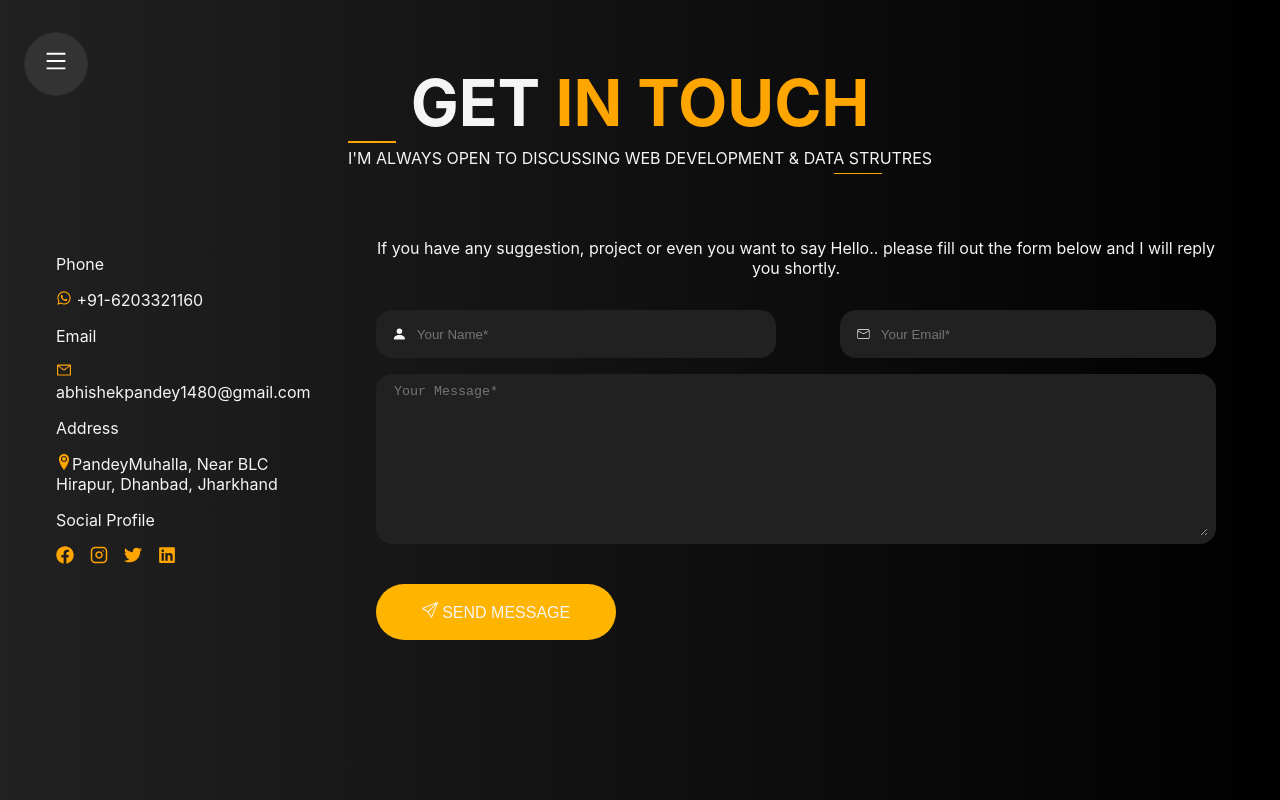
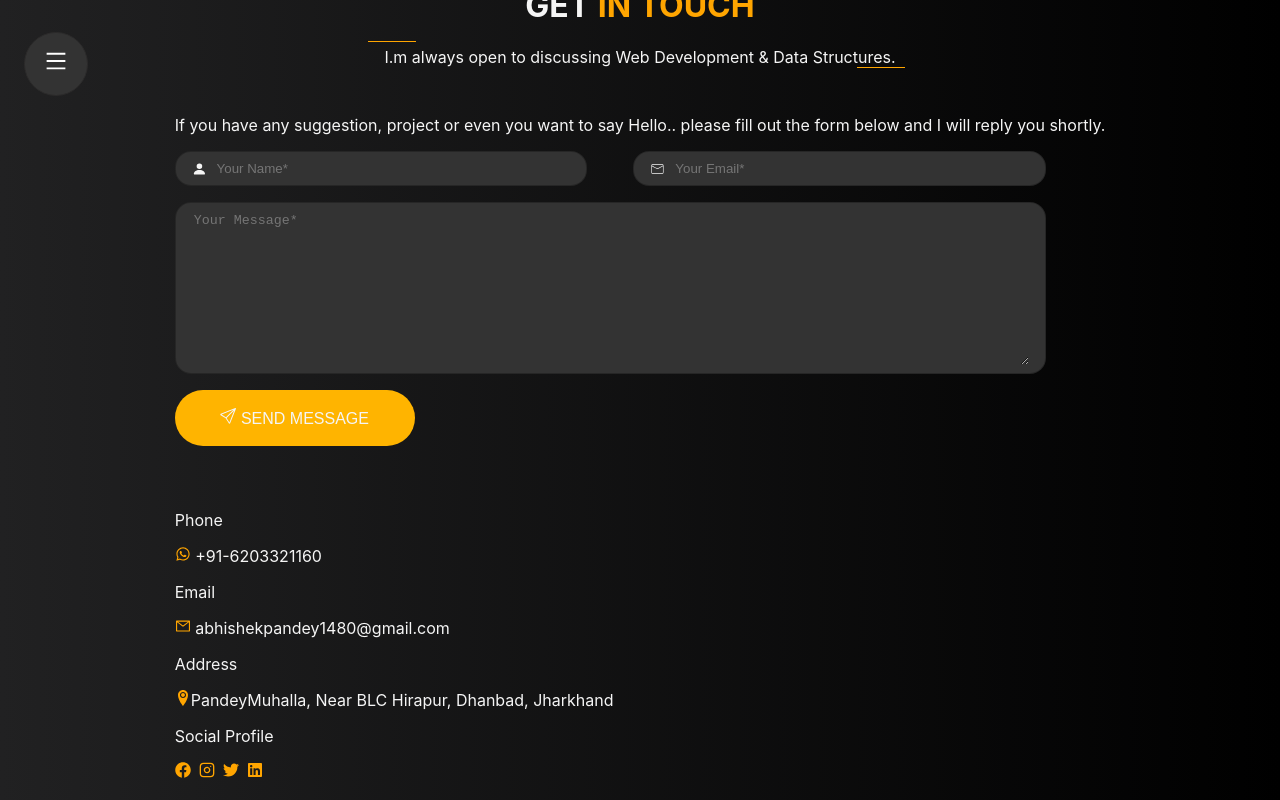
Before and after one commit to Abhishek2262/portfolio, a React (Create React App) app: page /Contact in a window 1280 px wide. Built offline with nearby package versions, Linux system fonts and the light colour scheme.

Commit message:
responsive about page

```diff
--- a/src/Components/Contact.css
+++ b/src/Components/Contact.css
@@ -1,139 +1,102 @@
-.bg-contact{
-    background-image: linear-gradient(to right, rgb(33, 33, 34) , rgb(0, 0, 0));
-    height: 100vh;
-    width: 100vw;
+.bg-contact {
+  background-image: linear-gradient(to right, rgb(33, 33, 34), rgb(0, 0, 0));
+  height: 100%;
+  width: 100%;
   color: whitesmoke;
   position: fixed;
 }
-.contact-cntr{
+
+.contact-cntr {
   display: flex;
+  flex-direction: column;
+  align-items: center;
   justify-content: center;
-    align-items: center;
-    flex-direction: column;
-
-}
-.nav-cnt1{
-    position: fixed;
-}
-.contact-heading{
-    margin-top: 4rem;
-    font-size: 4rem;
+  width: 100vw;
+  height: 100vh;
+  gap: 1rem;
+  overflow-y: scroll;
 }
 .s1{
     color: orange;
 }
-.linecnt{
+.contact-detail-cntr {
+  display: flex;
+}
+.info-dest {
+  padding: 2rem;
+  display: flex;
+  flex-direction: column;
+  gap: 1rem;
+}
+.input-desk {
+  display: flex;
+  flex-direction: column;
+  gap: 1rem;
+  padding: 2rem;
+  text-align: center;
+}
+.subhead p {
+  text-align: center;
+  padding: 0 1rem;
+}
+.linecnt {
   background-color: orange;
-    height: 0.1rem;
+  height: 0.05rem;
   width: 3rem;
   margin-bottom: 5px;
+  /* margin-top: -4rem; */
 }
-.linecnt2{
+.linecnt2 {
   background-color: orange;
-    height: 0.1rem;
+  height: 0.05rem;
   width: 3rem;
-    margin-left: 30.4rem;
-    margin-top: 5px;
+  margin-left: 90%;
+  /* margin-top: 4rem; */
 }
-.contact-detail-cntr{
-    width: 75rem;
-    height: 31rem;
-    margin-top: 2rem;
-    padding: 2rem;
+/* ###### LEFT SIDE CONTACT FORM CONTAINER ###### */
+
+.icon-cnt-social {
   display: flex;
+  gap: 0.5rem;
+}
+.icon-cnt,
+.icon-f {
+  color: orange;
+}
 
+/* ###### RIGHT SIDE CONTACT FORM CONTAINER ###### */
+
+.input-desk form {
+  width: 90%;
 }
-.info-dest{
-    width: 17rem;
-    height: 31rem;
 
+.input-cntr1 {
+  display: grid;
+  grid-template-columns: 1fr 1fr;
+  gap: 5rem;
+  margin-bottom: 1rem;
 }
-.input-desk{
-    width: 70%;
-    height: 31rem;
-    margin-left: 4rem;
-    display: flex;
-    flex-direction: column;
-    text-align: center;
 
-}
-.input-cntr{
-
-    display: flex;
-    flex-wrap: wrap;
-   height: 20rem;
-}
-.input-cntr1{
-    display: flex;
-    margin-top: 2rem;
-
-    gap: 4rem;
-}
-.name-cnt{
-    border-radius: 1rem;
-    background:  rgb(33, 33, 34) ;
-    /* background:  rgb(232, 232, 236) ; */
-    width: 23rem;
+.name-cnt {
+  min-width: 100%;
   display: flex;
   align-items: center;
-    padding-left: 1rem;
-    padding-right: 1rem;
-    border: 0;
-    height: 3rem;
+  border: 1px solid #00000040;
+  background-color: #333333;
+  border-radius: 1rem;
+  padding: 0.5rem 1rem;
+  gap: 0.5rem;
 }
 
-.input-box{
-    margin-left: 0.5rem;
-    color: white;
-    width: 100%;
+.input-box {
   background: none;
   border: none;
-}
-
-.input-box:focus{
+  /* appearance: none; */
+  width: 100%;
   outline: none;
 }
-
-
-.icon-cnt-social{
-    display: flex;
-    flex-direction: row;
-    padding-left: 1rem;
-    gap: 1rem;
-    font-size: large;
-}
-.icon-f:hover, .icon-i:hover, .icon-t:hover, .icon-l:hover{
-    color: white;
-}
-.icon-f, .icon-i, .icon-t,.icon-l{
-    color:orange;
-}
-.email-cnt{
-    border-radius: 1rem;
-    width: 22.5rem;
-    display: flex;
-    align-items: center;
-    height: 3rem;
-    border: 0;
-    padding-left: 1rem;
-    color: white;
-    background:  rgb(33, 33, 34) ;
-}
-.messg-cnt{
-    /* height: 8rem; */
-    width: 100%;
-    background:  rgb(33, 33, 34) ;
-    padding: 0.5rem;
-    border: 0;
-    display: flex;
-    align-items: center;
+.btn-cnt {
   margin-top: 1rem;
-
-    /* height: 3rem; */
-    border-radius: 1rem;
-}
-.btn-cnt{
-    margin-top: 2.5rem;
   float: left;
   width: 15rem;
   height: 3.5rem;
@@ -141,19 +104,43 @@
   border: 0;
   color: whitesmoke;
   border-radius: 2rem;
-    background-color:  rgb(255, 180, 0);
+  background-color: rgb(255, 180, 0);
   transition: 0.5s ease all;
 }
-.btn-cnt:hover{
+.btn-cnt:hover {
   background-color: rgb(52, 52, 52);
 }
-.phn-cnt, .email-cnt1, .address-cnt, .social-cnt{
-    margin: 1rem;
+
+
+/*  ############### MOMBILE VIEW ############## */
+@media only screen and (max-width: 768px) {
+  .contact-detail-cntr {
+    display: flex;
+    flex-direction: column-reverse;
   }
-.icon-cnt{
-    color: orange;
+
+  .contact-heading {
+    margin-top: 20rem;
   }
-@media only screen
-and (max-device-width:780px){
+
+  .subhead {
+    max-width: 70vw;
+  }
+
+  .linecnt2 {
+    margin-left: 80%;
+  }
+
 
 }
+
+/*  ############### TABLET VIEW ############## */
+
+@media only screen and (max-device-width: 960px) {
+    .contact-detail-cntr {
+        display: flex;
+        flex-direction: column-reverse;
+      }
+
+
+}
--- a/src/Components/Contact.js
+++ b/src/Components/Contact.js
@@ -54,9 +54,9 @@ const Contact = () => {
           </h1>
           <div className="subhead">
             <div className="linecnt"></div>
-            <div>
-              I'M ALWAYS OPEN TO DISCUSSING WEB DEVELOPMENT & DATA STRUTRES
-            </div>
+            <p>
+             I.m always open to discussing Web Development & Data Structures.
+            </p>
             <div className="linecnt2"></div>
           </div>
           <div className="contact-detail-cntr">
@@ -89,12 +89,12 @@ const Contact = () => {
                 </div>{" "}
                 <div>
                   <a href={"https://www.instagram.com/abhishekpandey22/"}>
-                    <FiInstagram className="icon-i" />
+                    <FiInstagram className="icon-f" />
                   </a>
                 </div>{" "}
                 <div>
                   <a href={"https://twitter.com/abhishe14002262"}>
-                    <FaTwitter className="icon-t" />
+                    <FaTwitter className="icon-f" />
                   </a>
                 </div>
                 <div>
@@ -103,17 +103,17 @@ const Contact = () => {
                       "https://www.linkedin.com/in/abhishek-pandey-6953201b7/"
                     }
                   >
-                    <FaLinkedin className="icon-l" />
+                    <FaLinkedin className="icon-f" />
                   </a>
                 </div>
               </div>
             </div>
             <div className="input-desk">
-              <div>
+              <p>
                 If you have any suggestion, project or even you want to say
                 Hello.. please fill out the form below and I will reply you
                 shortly.
-              </div>
+              </p>
               <form
                 className="input-cntr"
                 onSubmit={(E) => {E.preventDefault(); submitForm();}}
@@ -132,7 +132,7 @@ const Contact = () => {
                       placeholder="Your Name*"
                     ></input>{" "}
                   </label>
-                  <label className="email-cnt">
+                  <label className="name-cnt">
                     <CiMail />
                     <input
                         required
@@ -145,7 +145,7 @@ const Contact = () => {
                     ></input>
                   </label>
                 </div>
-                <label className="messg-cnt">
+                <label className="name-cnt">
                   <textarea
                     required
                     value={message}
--- a/src/Components/Landingpage.css
+++ b/src/Components/Landingpage.css
@@ -184,6 +184,10 @@ h1,h2,h3,p{
       padding-bottom: 3rem;
 
     }
+
+    .home-nav{
+      display: none;
+    }
   .l-nav{
     z-index: 2;
   }
--- a/src/Components/Portfolio.css
+++ b/src/Components/Portfolio.css
@@ -220,8 +220,13 @@ and (max-device-width:780px){
         flex-direction: column;
         align-items: center;
         max-width: 100vw;
+        height:max-content;
+        margin: auto;
+        gap: 1rem;
     }
    .box-1{
-    min-height: 20rem;
+    margin: auto;
+    max-width: 23rem;
+    max-height: 12rem;
    }
 }
```
Also changed, not shown: src/Components/Portfolio.js (line endings or trailing spaces). Lines whose indentation alone changed are shown as unchanged.
